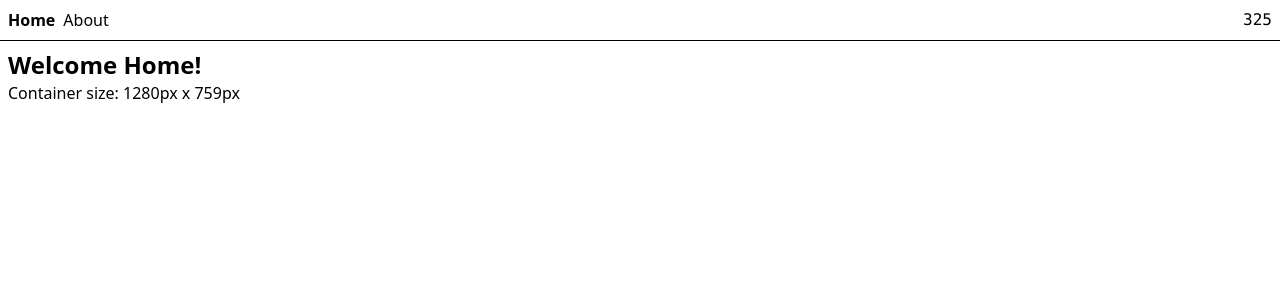
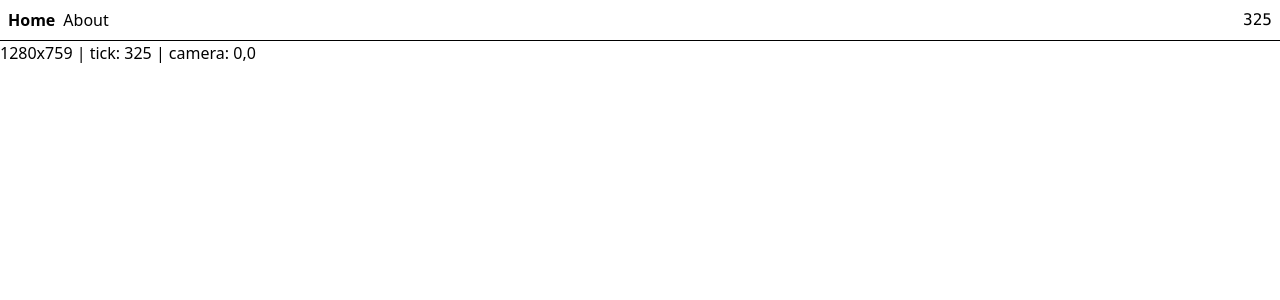
Before and after one commit to tylerschloesser/sim-v30, a React (Vite) app: page / in a window 1280 px wide. Shown: the top 300 px of the page. Built offline with nearby package versions, Linux system fonts and the light colour scheme.

Commit message:
add world container

```diff
--- /dev/null
+++ b/src/components/WorldContainer.tsx
@@ -0,0 +1,15 @@
+import type { Size } from "./SizeObserver";
+import { useAppState } from "../hooks/useAppState";
+
+interface WorldContainerProps {
+  size: Size;
+}
+
+export function WorldContainer({ size }: WorldContainerProps) {
+  const { state } = useAppState();
+  return (
+    <div className="w-full h-full">
+      {size.width}x{size.height} | tick: {state.tick} | camera: {state.camera.x},{state.camera.y}
+    </div>
+  );
+}
--- a/src/routes/index.tsx
+++ b/src/routes/index.tsx
@@ -1,5 +1,6 @@
 import { createFileRoute } from "@tanstack/react-router";
 import { SizeObserver } from "../components/SizeObserver";
+import { WorldContainer } from "../components/WorldContainer";
 
 export const Route = createFileRoute("/")({
   component: Index,
@@ -8,14 +9,7 @@ export const Route = createFileRoute("/")({
 function Index() {
   return (
     <SizeObserver>
-      {(size) => (
-        <div className="p-2">
-          <h3 className="text-2xl font-bold">Welcome Home!</h3>
-          <p>
-            Container size: {size.width}px x {size.height}px
-          </p>
-        </div>
-      )}
+      {(size) => <WorldContainer size={size} />}
     </SizeObserver>
   );
 }
```
